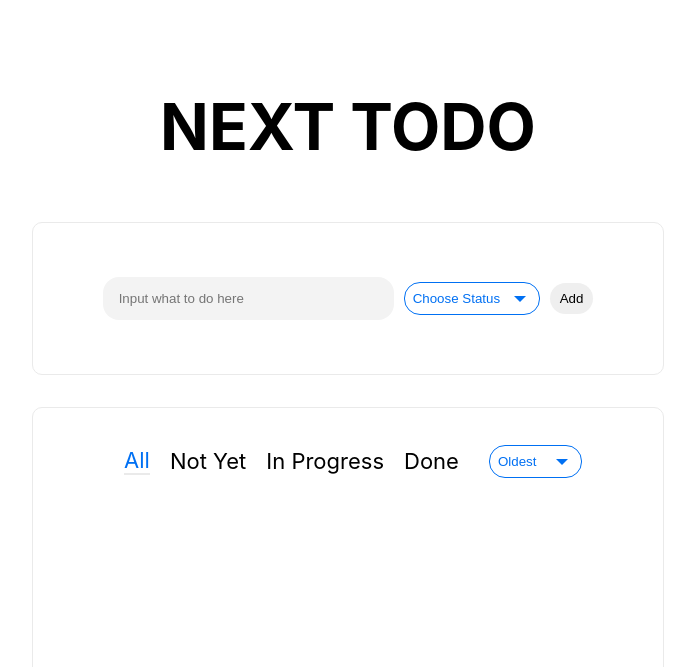
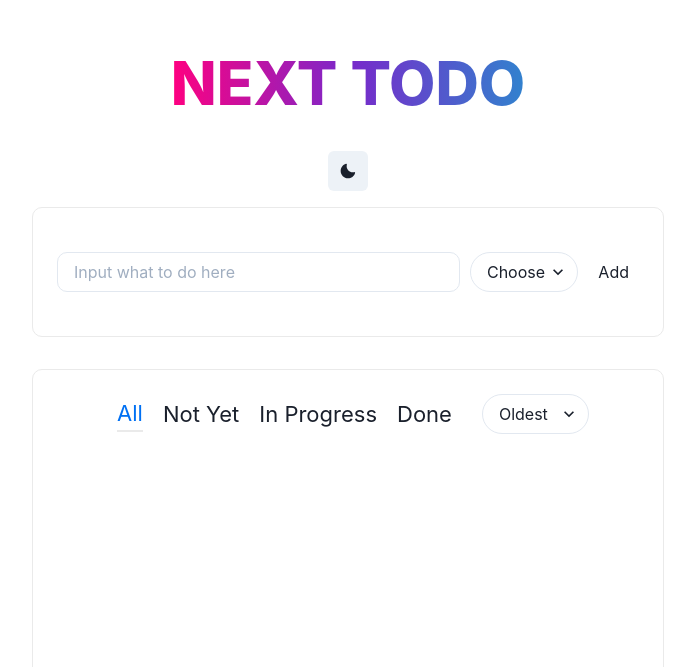
Before and after one commit to hirooutdoor/next-todo2, a Next.js app: page / in a window 1280 px wide. Shown: the part 133-800 px from the top of the page, without its empty margins (292-987 px from the left). Built offline with nearby package versions, Linux system fonts and the light colour scheme.

Commit message:
fix: Restore all changes from previout commit

```diff
--- a/package.json
+++ b/package.json
@@ -10,8 +10,13 @@
     "test": "jest --env=jsdom --verbose"
   },
   "dependencies": {
+    "@chakra-ui/icons": "^1.0.15",
+    "@chakra-ui/react": "^1.6.6",
+    "@emotion/react": "^11",
+    "@emotion/styled": "^11",
     "@types/classnames": "^2.3.1",
     "classnames": "^2.3.1",
+    "framer-motion": "^4",
     "next": "11.0.1",
     "react": "17.0.2",
     "react-dom": "17.0.2",
--- a/pages/_app.tsx
+++ b/pages/_app.tsx
@@ -2,12 +2,15 @@ import '../styles/globals.css'
 import type { AppProps } from 'next/app'
 import { TodoProvider } from 'src/providers/TodoProvider'
 import { RecoilRoot } from 'recoil'
+import { ChakraProvider } from '@chakra-ui/react'
 
 function MyApp({ Component, pageProps }: AppProps) {
   return (
     <RecoilRoot>
       <TodoProvider>
-        <Component {...pageProps} />
+        <ChakraProvider>
+          <Component {...pageProps} />
+        </ChakraProvider>
       </TodoProvider>
     </RecoilRoot>
   )
--- a/pages/index.tsx
+++ b/pages/index.tsx
@@ -6,13 +6,29 @@ import { TodoList } from 'src/components/todo/TodoList'
 import { AddForm } from 'src/components/form/AddForm'
 import { OrderSortButton } from 'src/components/select/OrderSort'
 import { StatusFilter } from 'src/components/filter/StatusFilter'
-import { DisableContext, InputTodoContext, SortContext, TodoContext, TodosContext, TodoStatusContext } from 'src/providers/TodoProvider'
+import {
+  DisableContext,
+  InputTodoContext,
+  SortContext,
+  TodoContext,
+  TodosContext,
+  TodoStatusContext,
+} from 'src/providers/TodoProvider'
 import { useRecoilState, useRecoilValue, useSetRecoilState } from 'recoil'
 import { currentTodoRecoil, isDisabledState } from 'src/store/todoGlobalState'
+import {
+  Button,
+  Heading,
+  Icon,
+  IconButton,
+  Text,
+  useColorMode,
+} from '@chakra-ui/react'
+import { MoonIcon, SunIcon } from '@chakra-ui/icons'
 
 export default function Home() {
   console.log('Render Parents') //for verification
-  const  [ currentTodo, setCurrentTodo ] = useRecoilState(currentTodoRecoil)
+  const [currentTodo, setCurrentTodo] = useRecoilState(currentTodoRecoil)
   const setIsDisabled = useSetRecoilState(isDisabledState)
   //const {currentTodo} = useContext(TodoContext)
   const { todos, setTodos } = useContext(TodosContext)
@@ -23,6 +39,7 @@ export default function Home() {
   const [hoverInFilter, setHoverInFilter] = useState<string>('All')
   const { orderSort } = useContext(SortContext)
 
+  const { colorMode, toggleColorMode } = useColorMode()
 
   // Filter Condition Switching //
   //Hover filter function //
@@ -61,7 +78,6 @@ export default function Home() {
     return 0
   })
 
-
   /// ↓↓↓ CLICK ACTION ↓↓↓///
   // Add Function //
   const onClickAdd = useCallback(() => {
@@ -96,7 +112,11 @@ export default function Home() {
   const onClickEdit = useCallback(
     (index: number) => {
       // Object.assign(currentTodo, {title: currentTodo.title, status: currentTodo.status}) //to ignore readonly value
-      setCurrentTodo({...currentTodo, title:orderSortTodos[index].title, status:orderSortTodos[index].status})
+      setCurrentTodo({
+        ...currentTodo,
+        title: orderSortTodos[index].title,
+        status: orderSortTodos[index].status,
+      })
       //currentTodo.title = orderSortTodos[index].title //set todo.title in edit form
       //currentTodo.status = orderSortTodos[index].status //set todo.status in edit form
       orderSortTodos[index].isEditing = true
@@ -104,7 +124,14 @@ export default function Home() {
       setTodos([...orderSortTodos])
       if (orderSort === 'Newest') return setTodos([...orderSortTodos].reverse())
     },
-    [currentTodo, orderSortTodos, orderSort, setTodos, setIsDisabled, setCurrentTodo]
+    [
+      currentTodo,
+      orderSortTodos,
+      orderSort,
+      setTodos,
+      setIsDisabled,
+      setCurrentTodo,
+    ]
   )
 
   // Cancel Function //
@@ -162,15 +189,26 @@ export default function Home() {
       </Head>
 
       <main className={styles.main}>
-        <h1 className={styles.appTitle}>NEXT TODO</h1>
+        <Heading
+          mb={8}
+          bgClip="text"
+          bgGradient="linear(to-l, blue.500, #7928CA,#FF0080)"
+          fontSize="6xl"
+          fontWeight="extrabold"
+        >
+          NEXT TODO
+        </Heading>
+        <IconButton
+          aria-label="toggle dark and light mode"
+          icon={colorMode === 'light' ? <MoonIcon /> : <SunIcon />}
+          onClick={toggleColorMode}
+        />
 
         {/* Add Form */}
         {todos.length >= 20 && (
           <p style={{ color: 'red' }}>You can only keep 20 todos at a time.</p>
         )}
-        <AddForm
-          onClick={onClickAdd}
-        />
+        <AddForm onClick={onClickAdd} />
         {/* Todo List */}
         <div className={styles.todo_card}>
           <div className={styles.list_head}>
@@ -184,7 +222,7 @@ export default function Home() {
             />
             {/* Order Sort Button*/}
             <div className={styles.pulldown_orderSort}>
-              <OrderSortButton/>
+              <OrderSortButton />
             </div>
           </div>
           {/* List */}
--- a/src/components/form/AddForm.tsx
+++ b/src/components/form/AddForm.tsx
@@ -8,6 +8,7 @@ import {
 } from 'src/providers/TodoProvider'
 import { useRecoilValue } from 'recoil'
 import { isDisabledState } from 'src/store/todoGlobalState'
+import { Input } from '@chakra-ui/react'
 
 
 type Props = {
@@ -34,8 +35,7 @@ export const AddForm: React.FC<Props> = memo((props) => {
     <>
       <div className={styles.card}>
         <div className={styles.input_area}>
-          <input
-            className={styles.input_add}
+        <Input rounded={10} mt={5} mb={5}
             type="text"
             placeholder="Input what to do here"
             value={inputTodo}
--- a/src/components/form/EditForm.tsx
+++ b/src/components/form/EditForm.tsx
@@ -4,6 +4,7 @@ import { useContext, memo } from 'react'
 import { TodoContext } from 'src/providers/TodoProvider'
 import { currentTodoRecoil } from 'src/store/todoGlobalState'
 import { useRecoilState } from 'recoil'
+import { Input } from '@chakra-ui/react'
 
 type Props = {
   onClickCancel: () => void
@@ -27,7 +28,7 @@ export const EditForm: React.FC<Props> = memo((props) => {
 
   return (
     <>
-      <input
+      <Input rounded={20}
         className={styles.input_edit}
         value={currentTodo.title}
         type="text"
--- a/src/components/select/AddTodoState.tsx
+++ b/src/components/select/AddTodoState.tsx
@@ -3,6 +3,7 @@ import { memo, useContext } from 'react'
 import { DisableContext, TodoContext, TodoStatusContext } from 'src/providers/TodoProvider'
 import { useRecoilValue } from 'recoil'
 import { isDisabledState } from 'src/store/todoGlobalState'
+import { Select } from '@chakra-ui/react'
 
 export const AddTodoState: React.VFC = memo(() => {
   AddTodoState.displayName = 'AddTodoState'
@@ -16,8 +17,8 @@ export const AddTodoState: React.VFC = memo(() => {
 
   return (
     <>
-      <div className={`${styles.select} ${styles.menu}`}>
-        <select
+      <div className={styles.menu}>
+      <Select rounded={20}
           value={todoStatus}
           onChange={onChangeTodoStatus}
           required
@@ -29,7 +30,7 @@ export const AddTodoState: React.VFC = memo(() => {
           <option value="Not Yet">Not Yet</option>
           <option value="In Progress">In Progress</option>
           <option value="Done">Done</option>
-        </select>
+        </Select>
       </div>
     </>
   )
--- a/src/components/select/EditTodoState.tsx
+++ b/src/components/select/EditTodoState.tsx
@@ -3,6 +3,7 @@ import { memo, useContext } from 'react'
 import { TodoContext } from 'src/providers/TodoProvider';
 import { useRecoilState } from 'recoil';
 import { currentTodoRecoil } from 'src/store/todoGlobalState';
+import { Select } from '@chakra-ui/react';
 
 export const EditTodoState: React.VFC = memo(() => {
   EditTodoState.displayName = 'EditTodoState';
@@ -17,8 +18,8 @@ export const EditTodoState: React.VFC = memo(() => {
 
   return (
     <>
-      <div className={`${styles.select} ${styles.menu}`}>
-        <select
+      <div>
+        <Select rounded={20}
           value={currentTodo.status}
           onChange={onChangeEditStatus}
           required
@@ -29,7 +30,7 @@ export const EditTodoState: React.VFC = memo(() => {
           <option value="Not Yet">Not Yet</option>
           <option value="In Progress">In Progress</option>
           <option value="Done">Done</option>
-        </select>
+        </Select>
       </div>
     </>
   )
--- a/src/components/select/OrderSort.tsx
+++ b/src/components/select/OrderSort.tsx
@@ -3,6 +3,7 @@ import {memo, useContext} from "react"
 import { DisableContext, SortContext, TodoContext } from 'src/providers/TodoProvider';
 import { isDisabledState } from 'src/store/todoGlobalState';
 import { useRecoilValue } from 'recoil';
+import { Select } from '@chakra-ui/react';
 
 
 export const OrderSortButton:React.VFC = memo(() => {
@@ -20,15 +21,15 @@ export const OrderSortButton:React.VFC = memo(() => {
 
   return (
     <>
-      <div className={`${styles.select} ${styles.menu}`}>
-        <select value={orderSort} onChange={onChangeOrderSort} required disabled={isDisabled}>
+      <div className={styles.menu}>
+        <Select rounded={20} value={orderSort} onChange={onChangeOrderSort} required disabled={isDisabled}>
           <option value="" hidden>
             Sort by
           </option>
           <option value="Oldest">Oldest</option>
           <option value="Newest">Newest</option>
           <option value="Name">Name</option>
-        </select>
+        </Select>
       </div>
     </>
   )
--- a/styles/globals.css
+++ b/styles/globals.css
@@ -1,14 +1,11 @@
 html,
 body {
-  padding: 0;
-  margin: 0;
   font-family: -apple-system, BlinkMacSystemFont, Segoe UI, Roboto, Oxygen,
-    Ubuntu, Cantarell, Fira Sans, Droid Sans, Helvetica Neue, sans-serif;
+  Ubuntu, Cantarell, Fira Sans, Droid Sans, Helvetica Neue, sans-serif;
 }
 
 a {
   color: inherit;
-  text-decoration: none;
 }
 
 * {
```
Also changed, not shown: 1 other file (tests, documents, lock files or other folders).
